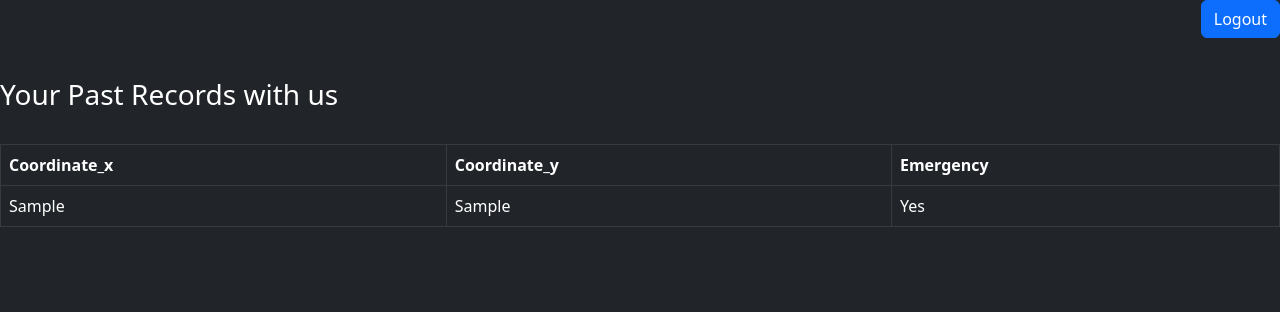
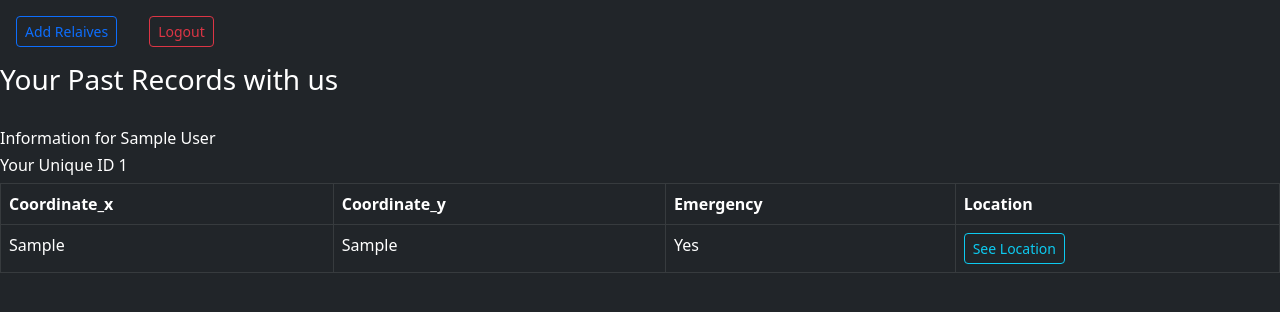
Before and after one commit to nikhil631/Portable-Distress-Security-System, a Django app: page /home/ in a window 1280 px wide. Shown: the top 312 px of the page. Run offline with Django 4.2, Linux system fonts and the light colour scheme; a user stored in the database is signed in; tables that the repository leaves empty hold one stand-in row (values such as "Sample post"); some libraries are stand-ins or nearby versions.

Commit message:
Bug Fixed, Tables changed

```diff
--- a/joe/security/security/forms.py
+++ b/joe/security/security/forms.py
@@ -13,4 +13,5 @@ class user_sign(forms.Form):
     username=forms.CharField(widget=forms.TextInput(attrs={'style':'width:10%'}),max_length=400)
     password=forms.CharField(widget=forms.PasswordInput(attrs={'style':'width:10%'}),max_length=400)
 class add_rel(forms.Form):
-    relatives=forms.ChoiceField(choices=((f"{x.id}",f"{x.username}") for x in User.objects.all()))
+    choices=[(f"{x.id}",f"{x.username}") for x in User.objects.all()]
+    relatives=forms.ChoiceField(choices=choices)
--- a/joe/security/security/miscellaneous.py
+++ b/joe/security/security/miscellaneous.py
@@ -3,6 +3,7 @@ from .models import *
 from django.core import mail
 from django.template.loader import render_to_string
 from django.utils.html import strip_tags
+import pywhatkit
 def duplicate_entries_preventer(factor,model):
     # factor is a dictionary {"email":"abc@ghmail.com"} < usage is here, arguments are supposed to be passed like this
     # Model is supposed to be passed as a string object like model="User" where User is the name of the model you are refering to
@@ -34,24 +35,39 @@ def object_all(model):
     return eval(model).objects.all()
 
 def send_mail_to_relatives(user):
+    emails_relations=[x.relation.email for x in object_filter(factor={"roll_id":user.roll},model="relation_users")]
+    # roll.roll.id means going from table this table incoming_info(roll)->contact_info(roll)->auth_user(id)
+    if len(emails_relations)!=0:
+        context={
+            "first_name":user.roll.roll.first_name,
+            "last_name":user.roll.roll.last_name,
+            "email":user.roll.roll.email,
+            "coordinate_x":user.coordinate_x,
+            "coordinate_y":user.coordinate_y,
+            "emergency":user.emergency,
+            "date":format(user.date_time,"%d-%m-%Y"),
+            "time":format(user.date_time,'%I:%M %p')
+        }
 
-    # roll.roll.id means going from table this table incoming_info(roll)->contact_info(roll)->auth_user(id)
+        mail.send_mail(
+        subject=f"{context['first_name']} {context['last_name']} might be in danger",
+        from_email=context["email"],
+        recipient_list=emails_relations,
+        html_message=render_to_string("security/email.html",context),
+        message=strip_tags("security/emails.html")
+        )
 
+def send_mobile_messages(user):
     context={
-        "first_name":user.roll.roll.first_name,
-        "last_name":user.roll.roll.last_name,
-        "email":user.roll.roll.email,
-        "coordinate_x":user.coordinate_x,
-        "coordinate_y":user.coordinate_y,
-        "emergency":user.emergency,
-        "date":format(user.date_time,"%d-%m-%Y"),
-        "time":format(user.date_time,'%I:%M %p')
+    "first_name":user.roll.roll.first_name,
+    "last_name":user.roll.roll.last_name,
+    "coordinate_x":user.coordinate_x,
+    "coordinate_y":user.coordinate_y,
+    "emergency":user.emergency,
+    "date":format(user.date_time,"%d-%m-%Y"),
+    "time":format(user.date_time,'%I:%M %p')
     }
-
-    mail.send_mail(
-    subject=f"{context['first_name']} {context['last_name']} might be in danger",
-    from_email=context["email"],
-    recipient_list=[x.relation.email for x in object_filter(factor={"roll_id":user.roll},model="relation_users")],
-    html_message=render_to_string("security/email.html",context),
-    message=strip_tags("security/emails.html")
-    )
+    phone_relations=[x.relation.phone for x in object_filter(factor={"roll_id":user.roll},model="relation_users")]
+    if len(phone_relations)!=0:
+        for x in phone_relations:
+            pywhatkit.sendwhatmsg_instantly(f"+91{x}",message=f"{context['first_name']} {context['last_name']} is in distress, X coordinate is {context['coordinate_x']}, Y coordinate is {context['coordinate_y']}, Date for this action is {context['date']} and time is {context['time']}, Go to this https://www.google.com/maps/search/?api=1&query={context['coordinate_x']},{context['coordinate_y']}",tab_close=True)
--- a/joe/security/security/models.py
+++ b/joe/security/security/models.py
@@ -18,6 +18,6 @@ class incoming_info(models.Model):
 
 class relation_users(models.Model):
     roll=models.ForeignKey(contact_info,to_field='roll',on_delete=models.CASCADE,related_name="rolls")
-    relation=models.OneToOneField(contact_info,to_field='roll',on_delete=models.CASCADE,related_name="relation")
+    relation=models.ForeignKey(contact_info,to_field='roll',on_delete=models.CASCADE,related_name="relation")
     def __str__(self):
         return f"{self.roll.roll.id} {self.roll.roll.username}"
--- a/joe/security/security/settings.py
+++ b/joe/security/security/settings.py
@@ -25,7 +25,7 @@ SECRET_KEY = 'django-insecure-x0ro_+wj@9z3^8qufuq42=fntw%p@_xk$ysb*jjl4j$e5d(l(w
 # SECURITY WARNING: don't run with debug turned on in production!
 DEBUG = True
 
-ALLOWED_HOSTS = []
+ALLOWED_HOSTS = ["192.168.196.61","127.0.0.1","localhost","10.7.5.27"]
 
 
 # Application definition
@@ -131,5 +131,5 @@ EMAIL_BACKEND='django.core.mail.backends.smtp.EmailBackend'
 EMAIL_USE_TLS=True
 EMAIL_HOST='smtp.gmail.com'
 EMAIL_PORT=587
-EMAIL_HOST_USER='*****@gmail.com'
-EMAIL_HOST_PASSWORD='*****'
+EMAIL_HOST_USER='nikhil.tomar.22cse@bmu.edu.in'
+EMAIL_HOST_PASSWORD='asdfG5hjkl'
--- a/joe/security/security/templates/security/email.html
+++ b/joe/security/security/templates/security/email.html
@@ -33,5 +33,7 @@
                 <td style="border: 1px solid black;text-align: center;">{{time}}</td>
             </tr>
         </table>
+        <br>
+        <a href="https://www.google.com/maps/search/?api=1&query={{coordinate_x}},{{coordinate_y}}">Click here for Directions</a>
     </body>
     </html>
--- a/joe/security/security/templates/security/home.html
+++ b/joe/security/security/templates/security/home.html
@@ -4,7 +4,7 @@
     <meta charset="UTF-8">
     <meta http-equiv="X-UA-Compatible" content="IE=edge">
     <meta name="viewport" content="width=device-width, initial-scale=1.0">
-    <title>Root</title>
+    <title>Home</title>
     {% load static %}
     <link rel="stylesheet" href="{% static 'security/bootstrap.min.css' %}">
 </head>
@@ -19,6 +19,18 @@
 </style>
 
 <body>
+{% if user.is_authenticated %}
+<nav class="navbar navbar-expand-md navbar-light bg-dark">
+    <ul class="nav">
+      <li class="nav-item" >
+        <a class="nav-link" href="/add_relatives/"><button type="button" class="btn btn-outline-primary btn-sm">Add Relaives</button></a>
+      </li>
+      <li class="nav-item">
+        <a class="nav-link" href="/logout/"><button type="button" class="btn btn-outline-danger btn-sm">Logout</button></a>
+      </li>
+    </ul>
+</nav>
+{% endif %}
   {% for messg in messages %}
   {% if "success" in messg.tags %}
     <p style="color:lightgreen;">{{messg}}</p>
@@ -28,23 +40,22 @@
   {% endfor %}
 
     {% if user.is_authenticated %}
-      <div ALIGN="right">
-      <a href="/logout/"><button class="btn btn-primary mb-3">Logout</button></a>
-      </div>
-      <br>
       <h3 style="color:white;">Your Past Records with us</h3> <br>
+      <h6 style="color:white;">Information for {{user.first_name}} {{user.last_name}}</h6>
+      <h6 style="color:white;">Your Unique ID {{user.id}}</h6>
       <table class="table table-dark table-hover table-bordered">
         <tr>
             <th>Coordinate_x</th>
             <th>Coordinate_y</th>
             <th>Emergency</th>
+            <th>Location</th>
         </tr>
       {% for dat in data %}
         <tr>
           <td>{{dat.coordinate_x}}</td>
           <td>{{dat.coordinate_y}}</td>
           {% if dat.emergency %}<td>Yes</td>{% else %}<td>No</td>{% endif %}
-
+          <td><a href="https://www.google.com/maps/search/?api=1&query={{dat.coordinate_x}},{{dat.coordinate_y}}"><button type="button" class="btn btn-outline-info btn-sm">See Location</button></a></td>
         </tr>
       {% endfor %}
       </table>
--- a/joe/security/security/views.py
+++ b/joe/security/security/views.py
@@ -4,7 +4,7 @@ from .miscellaneous import *
 from django.contrib.auth import authenticate,login,logout
 from django.contrib import messages
 import datetime
-from django.db.utils import IntegrityError
+
 def registration(request):
     form=user_create()
     if request.method=="POST":
@@ -25,7 +25,7 @@ def registration(request):
 def home(request):
     context={}
     if request.user.is_authenticated:
-        context={"data":object_filter(factor={"roll_id":request.user.id},model="incoming_info")}
+        context={"data":object_filter_orderby(factor={"roll_id":request.user.id},model="incoming_info",orderby="-id")}
 
     return render(request,"security/home.html",context)
 
@@ -68,19 +68,20 @@ def add_data(request,coor_x,coor_y,emerg,ids):
         }
 
     object_creator(factor={"roll_id":ids,"coordinate_x":coor_x,"coordinate_y":coor_y,"emergency":emerg,"date_time":context["datetime"]},model="incoming_info")
-    # send_mail_to_relatives(users=object_get(factor={'id':ids},model="User"),cont=context)
     send_mail_to_relatives(user=object_filter_orderby(factor={"roll":ids},model="incoming_info",orderby="-id")[0])
+    send_mobile_messages(user=object_filter_orderby(factor={"roll":ids},model="incoming_info",orderby="-id")[0])
     return render(request,"security/data_add.html",context)
 def add_relatives(request):
     context={"form":add_rel()}
     if request.method=="POST":
-        print(request.POST["relatives"],request.user.id)
         try:
+            if str(request.POST["relatives"]) in [str(x.relation_id) for x in object_filter(factor={"roll_id":request.user.id},model="relation_users")]:
+                raise Exception([1062,"Duplication found"])
             object_creator(factor={"roll_id":request.user.id,"relation_id":request.POST["relatives"]},model="relation_users")
             messages.success(request,"Relations added Successfully")
             return HttpResponseRedirect("/add_relatives/")
         except Exception as e:
-            if e.args[0]==1062:
+            if e.args[0]==1062 or e.args[0][0]==1062:
                 messages.error(request,"This relation already exists, Please try someone else")
                 return HttpResponseRedirect("/add_relatives/")
     return render(request,"security/relatives_add.html",context)
```
Also changed, not shown: joe/security/security/migrations/0010_alter_relation_users_relation.py (added).
